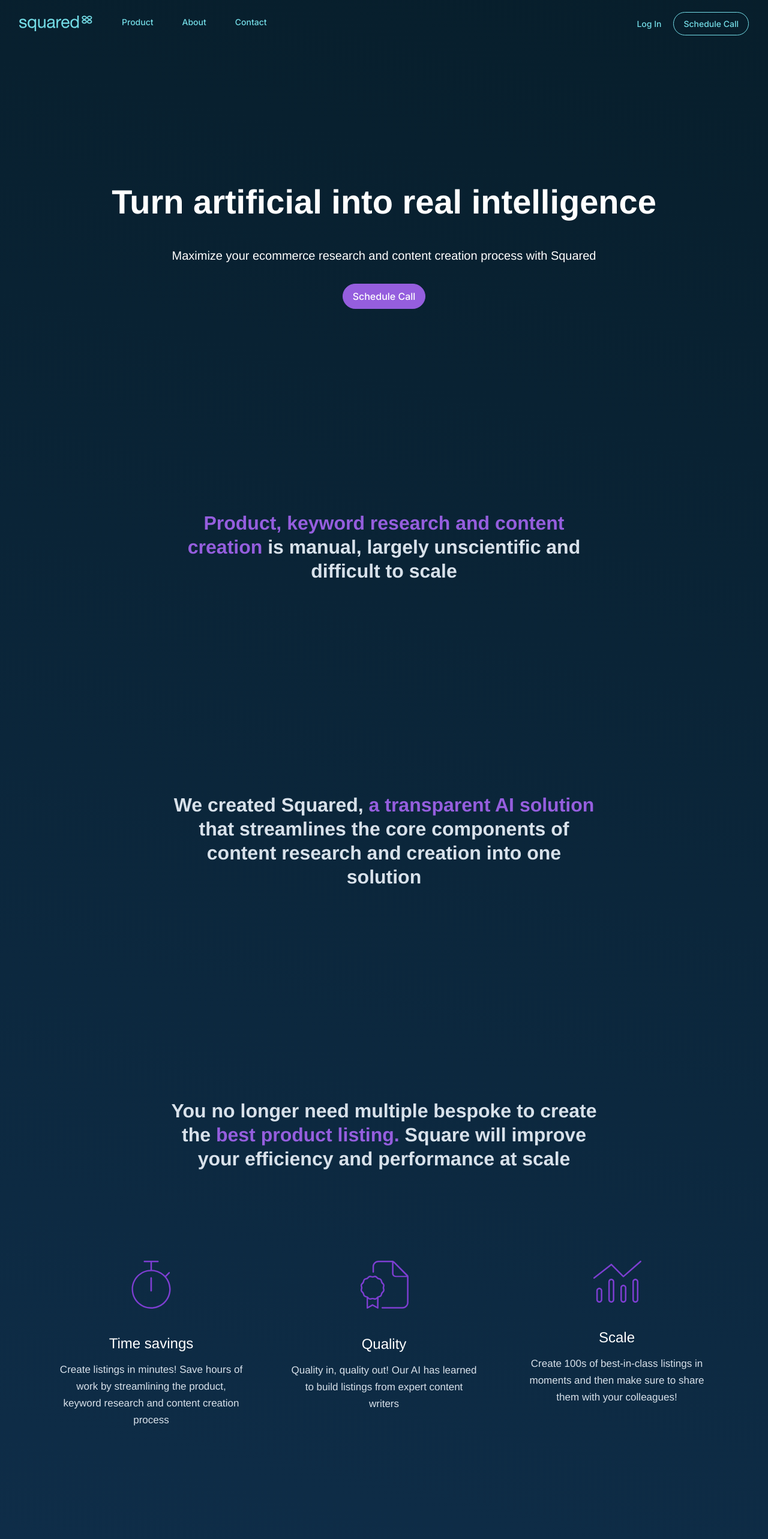
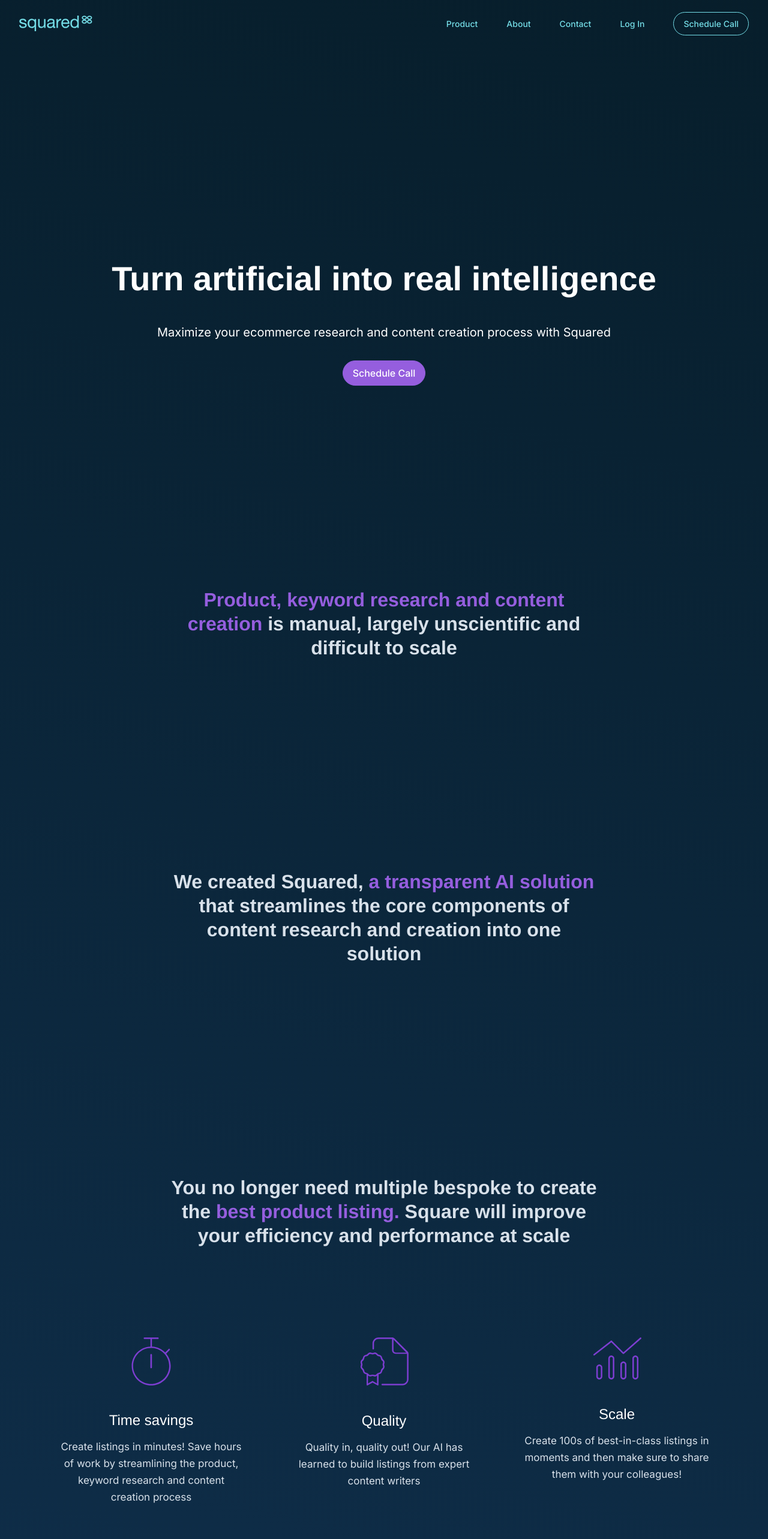
Before and after one commit to get-squared/SquaredLP, a React (Vite) app: page / in a window 1280 px wide. Shown: the top 2566 px of the page at 60% size. Built offline with nearby package versions, Linux system fonts and the light colour scheme; the HTML template or start-up script is replaced by a standard one.

Commit message:
added NavigationLink component, update Navigation ang pages

```diff
--- a/src/components/Header.tsx
+++ b/src/components/Header.tsx
@@ -1,35 +1,51 @@
-import { Link } from 'react-router-dom';
+import { useState } from 'react';
+import { FaBars } from 'react-icons/fa';
+import { Link, useLocation } from 'react-router-dom';
 
 import { LogoHeader } from '../assets/LogoHeader';
 
+import { NavigationLink } from '.';
+
 export const Header = () => {
-  return(
-    <header className="px-8 py-5">
-      <nav className="flex items-center justify-between">
-        <div className="flex gap-12 max-[768px]:gap-4">
+  const [showMenu, setShowMenu] = useState(false);
+  const location = useLocation();
+
+  const routes = [{ route: '/product', title: 'Product' }, { route: '/about', title: 'About' }, { route: '/contact', title: 'Contact' }];
+
+  return (
+    <header className={`px-8 py-5  transition-all ease-in duration-500 mb-14 ${showMenu ? 'mb-60' : 'md:mb-32'}`}>
+      <nav className="gap-4 md:flex md:items-center md:gap-12 md:justify-between">
+        <div className="flex items-center justify-between">
           <Link to={'/'}>
-            <LogoHeader/>
+            <LogoHeader />
           </Link>
-          <Link to={'/product'}>
-            <p className="font-medium text-teal-400 font-inter text-caption1">Product</p>
-          </Link>
-          <Link to={'/about'}>
-            <p className="font-medium text-teal-400 font-inter text-caption1">About</p>
-          </Link>
-          <Link to={'/contact'}>
-            <p className="font-medium text-teal-400 font-inter text-caption1">Contact</p>
-          </Link>
+          <span
+            className="block mx-2 text-3xl text-teal-400 cursor-pointer md:hidden"
+            onClick={() => setShowMenu(!showMenu)}
+          >
+            <FaBars />
+          </span>
         </div>
-        <div className="flex items-center gap-5 max-[768px]:gap-4">
-          <Link to={'/'}>
-            <p className="font-medium text-teal-400 font-inter text-caption1">Log In</p>
-          </Link>
-          <Link to={'/contact'}>
-            <button className="px-4 py-2 font-medium text-teal-400 border border-teal-400 rounded-full font-inter text-caption1">
-              Schedule Call
-            </button>
-          </Link>
+
+        <div
+          className={`flex md:flex-row flex-col md:flex md:gap-12 gap-4 md:items-center md:z-auto md:static absolute w-full left-0 md:w-auto md:py-0 py-4 md:pl-0 pl-7 md:opacity-100  top-[-400px] transition-all ease-in duration-500 ${showMenu ? 'top-[80px] opacity-100' : 'opacity-0'}`}
+        >
+          <div className="flex flex-col gap-4 md:items-center md:gap-12 md:flex-row">
+            {routes.map((route) =>
+              <NavigationLink key={route.route} location={location.pathname} route={route.route} title={route.title} />,
+            )}
+          </div>
+
+          <div className="flex flex-col gap-4 md:items-center md:gap-12 md:flex-row">
+            <NavigationLink location={location.pathname} route={'/login'} title={'Log In'} />
+            <Link to={'/contact'}>
+              <button className="px-4 py-2 font-medium text-teal-400 border border-teal-400 rounded-full font-inter text-caption1">
+                Schedule Call
+              </button>
+            </Link>
+          </div>
         </div>
+
       </nav>
     </header>
   );
--- /dev/null
+++ b/src/components/NavigationLink.tsx
@@ -0,0 +1,16 @@
+import { FC } from 'react';
+import { Link } from 'react-router-dom';
+
+interface INavigationLink {
+    location: string,
+    route: string,
+    title: string
+}
+
+export const NavigationLink: FC<INavigationLink> = ({ location, route, title }) => {
+  return (
+    <Link to={route}>
+      <p className={`font-medium text-teal-400 font-inter text-caption1 ${location === route ? 'underline' : ''}`}>{title}</p>
+    </Link>
+  );
+};
--- a/src/components/index.ts
+++ b/src/components/index.ts
@@ -2,3 +2,4 @@
 export * from './Footer';
 export * from './Layout';
 export * from './PersonCard/PersonCard';
+export * from './NavigationLink';
--- a/src/pages/About.tsx
+++ b/src/pages/About.tsx
@@ -33,7 +33,7 @@
           <h3 className="font-semibold text-center text-white lg:text-h3 text-h5">
             More tools don’t correlate to greater impact
           </h3>
-          <p className="text-center text-white text-p">
+          <p className="text-center text-white font-inter text-p">
             Ecommerce solutions have not innovated at the speed of market need,
             resulting in lots of bespoke solutions that fail to improve business performance
           </p>
@@ -56,7 +56,7 @@
           <h3 className="font-semibold text-center text-white lg:text-h3 text-h5">
             The digital shelf and consumer demand kept rising
           </h3>
-          <p className="text-center text-white text-p">
+          <p className="text-center text-white font-inter text-p">
             We thought it was time to build a solution that scales in order
             to reduce customer costs and empower greater operational efficiency
           </p>
--- a/src/pages/Contact.tsx
+++ b/src/pages/Contact.tsx
@@ -1,5 +1,16 @@
 export const Contact = () => {
-  return(
-    <>Contact</>
+  return (
+    <section className="px-6 lg:px-24 sm:px-9">
+      <h1 className="font-bold text-center text-white lg:text-h1 sm:text-h3 text-h4 mb-14">Request a demo and pricing</h1>
+      <form className="flex flex-col xl:w-1/2 md:w-3/4 w-full justify-between mb-24 lg:p-10 p-6 rounded-[32px] bg-gradient-light1 max-[1350px]:justify-center mx-auto">
+        <label htmlFor="fullName" className="mb-2 text-caption1 font-inter text-grey-300">Full name</label>
+        <input type="text" id="fullName" placeholder="Type name" className="p-4 rounded-lg text-[#6B7280] mb-7" />
+        <label htmlFor="workingEmail" className="mb-2 text-caption1 font-inter text-grey-300">Work email</label>
+        <input type="text" id="workingEmail" placeholder="name@example.com" className="p-4 rounded-lg text-[#6B7280] mb-7" />
+        <button className="self-end w-32 px-4 py-2 text-base font-medium text-white bg-purple-400 border border-purple-400 rounded-full font-inter">
+          Submit
+        </button>
+      </form>
+    </section>
   );
 };
--- a/src/pages/Home.tsx
+++ b/src/pages/Home.tsx
@@ -8,7 +8,7 @@
       <div className="flex items-center justify-center mb-16 lg:mb-[7.5rem]">
         <div className="absolute z-10 flex flex-col items-center gap-8 py-0 lg:px-24 px-9">
           <h1 className="font-bold text-center text-white lg:text-h1 sm:text-h3 text-h5">Turn artificial into real intelligence</h1>
-          <h6 className="text-center text-white sm:text-h6 font-base text-p">Maximize your ecommerce research and content creation process with Squared</h6>
+          <h6 className="text-center text-white font-inter sm:text-h6 font-base text-p">Maximize your ecommerce research and content creation process with Squared</h6>
           <Link to={'/contact'}>
             <button className="px-4 py-2 text-base font-medium text-white bg-purple-400 border border-purple-400 rounded-full font-inter">
               Schedule Call
@@ -52,21 +52,21 @@
         <div className="flex flex-col justify-center items-center w-[19.5rem] text-center">
           <TimeSavings />
           <h5 className="mt-4 mb-3 text-white lg:mt-10 text-h5">Time savings</h5>
-          <p className="leading-7 text-grey-300 lg:text-p text-caption1">
+          <p className="leading-7 text-grey-300 lg:text-p text-caption1 font-inter">
             Create listings in minutes! Save hours of work by streamlining the product, keyword research and content creation process
           </p>
         </div>
         <div className="flex flex-col justify-center items-center w-[19.5rem] text-center">
           <QualityIcon />
           <h5 className="mt-4 mb-3 text-white lg:mt-10 text-h5">Quality</h5>
-          <p className="leading-7 text-grey-300 lg:text-p text-caption1">
+          <p className="leading-7 text-grey-300 lg:text-p text-caption1 font-inter">
             Quality in, quality out! Our AI has learned to build listings from expert content writers
           </p>
         </div>
         <div className="flex flex-col justify-center items-center w-[19.5rem] text-center ">
           <ScaleIcon />
           <h5 className="mt-4 mb-3 text-white lg:mt-10 text-h5">Scale</h5>
-          <p className="leading-7 text-grey-300 lg:text-p text-caption1">
+          <p className="leading-7 text-grey-300 lg:text-p text-caption1 font-inter">
             Create 100s of best-in-class listings in moments and then make sure to share them with your colleagues!
           </p>
         </div>
```
Also changed, not shown: src/pages/Product.tsx (+12 -12 lines).
